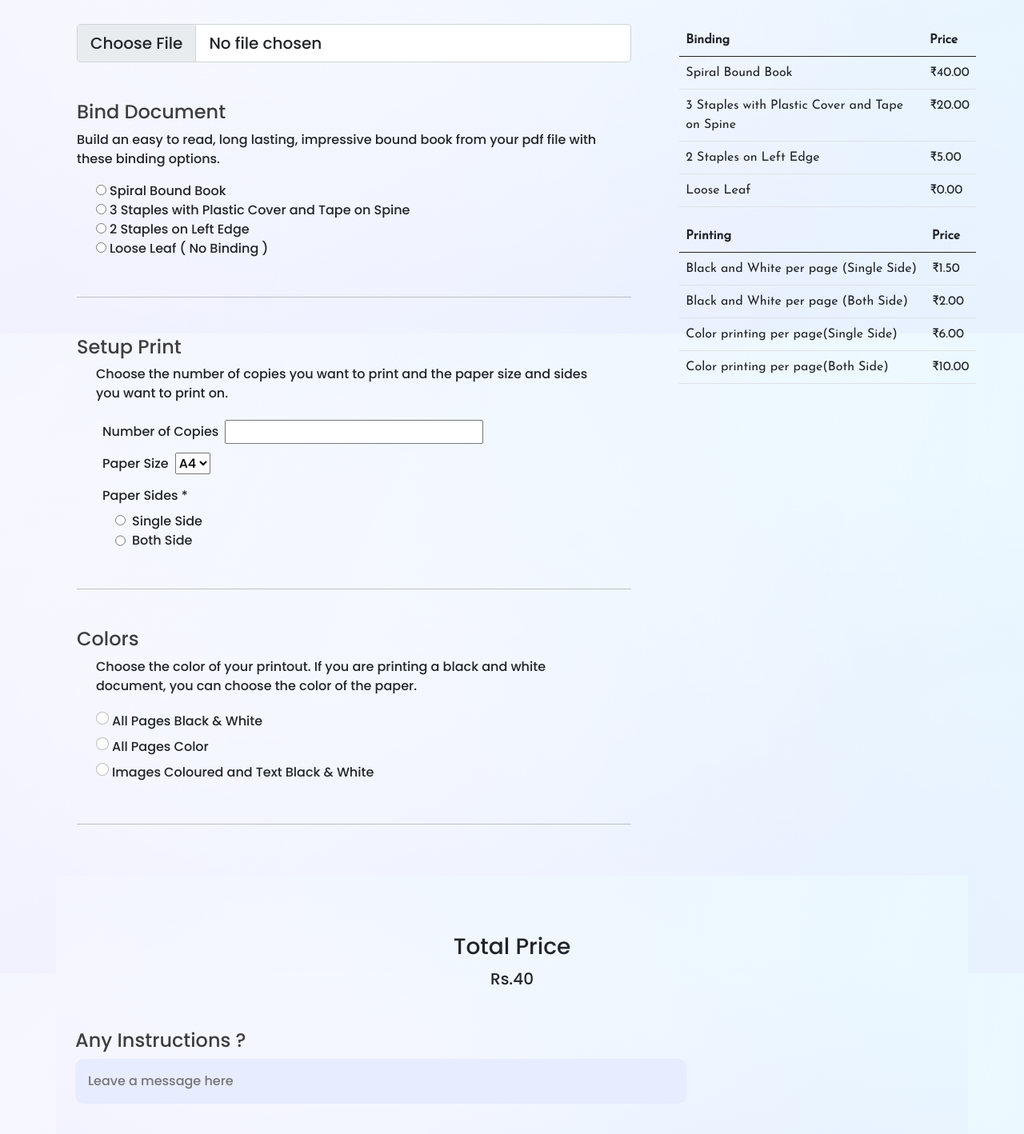
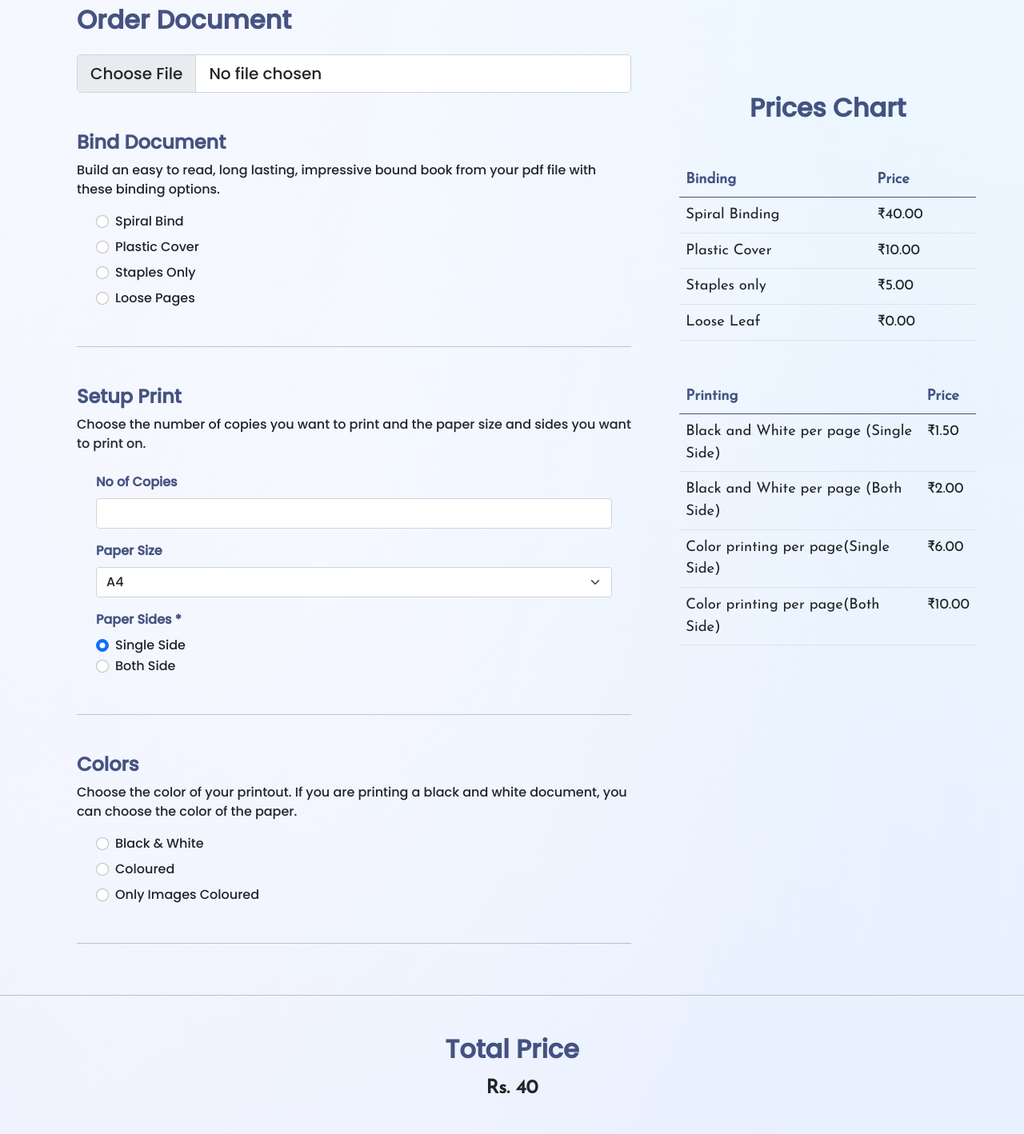
Before and after one commit to naveenbasyal/projectPdf, a React (Vite) app: page /delivery in a window 1280 px wide. Shown: the part 383-1801 px from the top of the page at 80% size. Built offline with nearby package versions, Linux system fonts and the light colour scheme.

Commit message:
delivery UI  almost done

```diff
--- a/package.json
+++ b/package.json
@@ -6,8 +6,10 @@
   "scripts": {
     "dev": "vite",
     "build": "vite build",
-    "preview": "vite preview"
+    "preview": "vite preview",
+    "host": "vite --host"
   },
+
   "dependencies": {
     "@pdftron/webviewer": "^8.12.0",
     "@react-pdf-viewer/bookmark": "^3.11.0",
--- a/src/delivery/Charges/BindingCharges.jsx
+++ b/src/delivery/Charges/BindingCharges.jsx
@@ -3,24 +3,28 @@ import React from "react";
 const BindingCharges = () => {
   return (
     <>
-      <table className="table">
+      <table className="table my-5">
         <thead>
           <tr>
-            <th scope="col">Binding</th>
-            <th scope="col">Price</th>
+            <th scope="col" className="fw-bold dim">
+              Binding
+            </th>
+            <th scope="col" className="dim">
+              Price
+            </th>
           </tr>
         </thead>
         <tbody>
           <tr>
-            <td>Spiral Bound Book</td>
+            <td>Spiral Binding</td>
             <td>₹40.00</td>
           </tr>
           <tr>
-            <td> 3 Staples with Plastic Cover and Tape on Spine</td>
-            <td>₹20.00</td>
+            <td> Plastic Cover</td>
+            <td>₹10.00</td>
           </tr>
           <tr>
-            <td> 2 Staples on Left Edge</td>
+            <td> Staples only</td>
             <td> ₹5.00</td>
           </tr>
           <tr>
--- a/src/delivery/Charges/PaperCharges.jsx
+++ b/src/delivery/Charges/PrintingCharges.jsx
@@ -6,8 +6,8 @@ const PaperCharges = () => {
       <table className="table">
         <thead>
           <tr>
-            <th scope="col">Printing</th>
-            <th scope="col">Price</th>
+            <th scope="col" className="dim">Printing</th>
+            <th scope="col" className="dim">Price</th>
           </tr>
         </thead>
         <tbody>
--- a/src/delivery/Charges/TotalPrices.jsx
+++ b/src/delivery/Charges/TotalPrices.jsx
@@ -3,28 +3,32 @@ import { Link } from "react-router-dom";
 
 const TotalPrices = () => {
   return (
-    <>
-      {" "}
-      <section className="container  my-5 pop py-4 bg ">
+    <div className="totalPrice my-5">
+      <hr class="hr hr-blurry" />
+
       <div className="container my-5 ">
-          <h3 className="center">Total Price</h3>
-          <span className="center fs-5">Rs.40</span>
-          <div className="my-5">
-            <h4 className="dim">Any Instructions ?</h4>
+        <h2 className="dim pop fw-bold center">Total Price</h2>
+        <h4 className="jsf fw-bold center my-3">Rs. 40</h4>
+
+        <div className="instructions my-4">
+          <span className="fw-bold my-3 dim pop float-start">
+            Any Instructions ?
+          </span>
           <input
-              className="instruction pop py-3"
             type="text"
-              placeholder="Leave a message here"
+            className="form-control pop"
+            placeholder="Leave a message..."
           />
         </div>
-          <button className="btn btn-primary">
-            <Link to="/cart" className="text-white add2cart">
+        <div className="add_to_cart pop">
+          <Link to="/cart" className="btn btn-primary">
             Add to Cart
           </Link>
-          </button>
         </div>
-      </section>
-    </>
+      </div>
+      <br />
+      <br />
+    </div>
   );
 };
 
--- a/src/delivery/Delivery.jsx
+++ b/src/delivery/Delivery.jsx
@@ -1,6 +1,6 @@
 import React from "react";
 import BindingCharges from "./Charges/BindingCharges";
-import PaperCharges from "./Charges/PaperCharges";
+import PaperCharges from "./Charges/PrintingCharges";
 import TotalPrices from "./Charges/TotalPrices";
 import Bind from "./components/Bind";
 import Colors from "./components/Colors";
@@ -16,9 +16,12 @@ const delivery = () => {
         <DeliveryHeader />
         {/* ------------Main Delivery section---------- */}
         <div className="row mx-5 pop main_delivery_section">
-          <h2 className="my-4 dim px-5">Order Document</h2>
+          <h2 className="my-4 fw-bold dim px-5">Order Document</h2>
           {/* -------Choose File----------- */}
-          <div className="col-lg-8 col-sm-12 px-5 Options">
+          <div
+            className="col-lg-8 col-sm-12 px-5 Options
+          "
+          >
             <div className="">
               <input
                 class="form-control form-control-lg"
@@ -32,7 +35,8 @@ const delivery = () => {
           </div>
 
           {/*  ----------- Prices Chart------------ */}
-          <div className="col-lg-4 col-sm-12 jsf">
+          <div className="col-lg-4 col-sm-12 jsf my-5 price_chart">
+            <h2 className="text-center dim fw-bold pop">Prices Chart</h2>
             <BindingCharges />
             <PaperCharges />
           </div>
--- a/src/delivery/components/Bind.jsx
+++ b/src/delivery/components/Bind.jsx
@@ -4,32 +4,63 @@ const Bind = () => {
   return (
     <>
       <div className="bind  my-5">
-        <h4 className=" dim">Bind Document</h4>
+        <h4 className="fw-bold dim">Bind Document</h4>
         <p>
           Build an easy to read, long lasting, impressive bound book from your
           pdf file with these binding options.
         </p>
-        {/* <h5>Binding *</h5> */}
         <div className="container">
-          <input type="radio" />
-          <label className="mx-1"> Spiral Bound Book</label>
-        </div>
-        <div className="container">
-          <input type="radio" />
-          <label className="mx-1">
-            3 Staples with Plastic Cover and Tape on Spine
-          </label>
-        </div>
-        <div className="container">
-          <input type="radio" />
-          <label className="mx-1"> 2 Staples on Left Edge</label>
-        </div>
-        <div className="container">
-          <input type="radio" />
-          <label className="mx-1"> Loose Leaf ( No Binding )</label>
+          <div className="form-check my-2">
+            <input
+              className="form-check-input"
+              type="radio"
+              name="exampleRadios"
+              id="exampleRadios1"
+              value="spiral bind"
+            />
+            <label className="form-check-label" for="exampleRadios1">
+              Spiral Bind
+            </label>
+          </div>
+          <div className="form-check my-2">
+            <input
+              className="form-check-input"
+              type="radio"
+              name="exampleRadios"
+              id="exampleRadios2"
+              value="plastic cover"
+            />
+            <label className="form-check-label" for="exampleRadios2">
+              Plastic Cover
+            </label>
+          </div>
+          <div className="form-check my-2">
+            <input
+              className="form-check-input"
+              type="radio"
+              name="exampleRadios"
+              id="exampleRadios3"
+              value="Staples only"
+            />
+            <label className="form-check-label" for="exampleRadios3">
+              Staples Only
+            </label>
+          </div>
+          <div className="form-check my-2">
+            <input
+              className="form-check-input"
+              type="radio"
+              name="exampleRadios"
+              id="exampleRadios4"
+              value="Loose"
+            />
+            <label className="form-check-label" for="exampleRadios4">
+              Loose Pages
+            </label>
+          </div>
         </div>
       </div>
-      <hr class="hr hr-blurry" />
+      <hr className="hr hr-blurry" />
     </>
   );
 };
--- a/src/delivery/components/Colors.jsx
+++ b/src/delivery/components/Colors.jsx
@@ -4,43 +4,51 @@ const Colors = () => {
   return (
     <>
       <div className="colors  my-5">
-        <h4 className=" dim "> Colors</h4>
-        <p className="container">
+        <h4 className="dim fw-bold"> Colors</h4>
+        <p className="">
           Choose the color of your printout. If you are printing a black and
           white document, you can choose the color of the paper.
         </p>
-        <div className="container d-flex">
+        <div className="container">
+          <div className="my-2">
             <input
               className="form-check-input"
               type="radio"
               name="flexRadioDefault"
               id="flexRadioDefault1"
+              value="Black and white"
             />
-
-          <label className="mx-1 my-1"> All Pages Black & White</label>
+            <label className="mx-2" for="flexRadioDefault1">
+              Black & White
+            </label>
           </div>
-        <div className="container">
+          <div className=" my-2">
             <input
               className="form-check-input"
               type="radio"
               name="flexRadioDefault"
-            id="flexRadioDefault1"
+              id="flexRadioDefault2"
+              value="Coloured"
             />
-          <label className="mx-1 my-1"> All Pages Color</label>
+            <label className="mx-2" for="flexRadioDefault2">
+              Coloured
+            </label>
           </div>
-        <div className="container d-flex">
+          <div className=" my-2 ">
             <input
               className="form-check-input"
               type="radio"
               name="flexRadioDefault"
-            id="flexRadioDefault1"
+              id="flexRadioDefault3"
+              value="imagesColouredonly"
             />
-
-          <label className="mx-1 my-1">
-            Images Coloured and Text Black & White
+            <label className="mx-2" for="flexRadioDefault3">
+              Only Images Coloured
             </label>
           </div>
         </div>
+      </div>
+
       <hr class="hr hr-blurry" />
     </>
   );
--- a/src/delivery/components/DeliveryHeader.jsx
+++ b/src/delivery/components/DeliveryHeader.jsx
@@ -4,9 +4,8 @@ const DeliveryHeader = () => {
   return (
     <>
       <div className="delivery_header ">
-        <h2 className="container jsf text-capitalize">
-          Quality online document printout services for school , colleges and
-          offices with cheap prices and effortless process.
+        <h2 className="container display-5 dim jsf text-capitalize fw-bolder">
+          Print on demand: Convenient online document printing services
         </h2>
       </div>
     </>
--- a/src/delivery/components/SetupPrint.jsx
+++ b/src/delivery/components/SetupPrint.jsx
@@ -4,19 +4,21 @@ const SetupPrint = () => {
   return (
     <>
       <div className="setup_print my-5">
-        <h4 className=" dim"> Setup Print</h4>
-        <p className="container ">
+        <h4 className="dim fw-bold"> Setup Print</h4>
+        <p className="">
           Choose the number of copies you want to print and the paper size and
           sides you want to print on.
         </p>
         <div className="container">
-          <label className="mx-2 my-2">Number of Copies</label>
-          <input type="number" />
+          <label className=" my-2 fw-bold dim">No of Copies</label>
+          <input type="number" className="form-control" />
         </div>
-        <div className="container">
-          <label className="mx-2 my-2">Paper Size</label>
-          <select>
-            <option value="A4">A4</option>
+        <div className="container my-2">
+          <label className="my-2 dim fw-bold">Paper Size</label>
+          <select className="form-select">
+            <option selected value="A4">
+              A4
+            </option>
             <option value="A3">A3</option>
             <option value="A2">A2</option>
             <option value="A1">A1</option>
@@ -24,22 +26,31 @@ const SetupPrint = () => {
           </select>
         </div>
         <div className="container">
-          <label className="mx-2 my-2">Paper Sides *</label>
-          <div className="container">
+          <label className="my-2 dim fw-bold">Paper Sides *</label>
+          <div className="form-check">
             <input
+              className="form-check-input"
               type="radio"
-              name="flexRadioDefault"
-              id="flexRadioDefault1"
+              name="exampleRadios"
+              id="exampleRadios5"
+              value="single side"
+              checked
             />
-            <label className="mx-2">Single Side</label>
+            <label className="form-check-label" for="exampleRadios5">
+              Single Side
+            </label>
           </div>
-          <div className="container d-flex">
+          <div className="form-check">
             <input
+              className="form-check-input"
               type="radio"
-              name="flexRadioDefault"
-              id="flexRadioDefault1"
+              name="exampleRadios"
+              id="exampleRadios6"
+              value="both side"
             />
-            <label className="mx-2">Both Side</label>
+            <label className="form-check-label" for="exampleRadios6">
+              Both Side
+            </label>
           </div>
         </div>
       </div>
--- a/src/delivery/delivery.css
+++ b/src/delivery/delivery.css
@@ -29,30 +29,32 @@ body {
 input {
   cursor: pointer;
 }
-.add2cart {
-  text-decoration: none;
+
+.icons {
+  width: 3rem;
 }
-.instruction {
-  padding: 0rem 1rem;
-  background-color: #e8ecff;
-  width: 70%;
-  border-radius: 10px;
-  border: none;
-  outline: none;
+.price_chart {
+  font-size: 1.15rem;
+}
+.totalPrice .container {
+  width: 40%;
 }
 
 @media screen and (max-width: 450px) {
-  .delivery_header{
+  .delivery_header {
     margin: 2rem 1rem;
     padding: 1rem 1rem;
   }
-  .main_delivery_section{
-    margin: 1rem 1rem!important;
+  .main_delivery_section {
+    margin: 1rem 1rem !important;
   }
-  .main_delivery_section .Options{
-    padding: 1rem 1rem!important;
+  .main_delivery_section .Options {
+    padding: 1rem 1rem !important;
   }
-  #formFileLg{
-    font-size: 1rem!important;
+  #formFileLg {
+    font-size: 1rem !important;
+  }
+  .totalPrice .container {
+    width: 80%;
   }
 }
--- a/src/index.css
+++ b/src/index.css
@@ -62,7 +62,7 @@ body {
     linear-gradient(106.43deg, rgba(104, 128, 255, 0.35) 5.83%, #a3ffff 95.14%);
 }
 .dim {
-  color: rgba(0, 0, 0, 0.75);
+  color: rgba(10, 28, 87, 0.75);
 }
 .pop {
   font-family: "Poppins", sans-serif;
```
Lines whose indentation alone changed are shown as unchanged.
